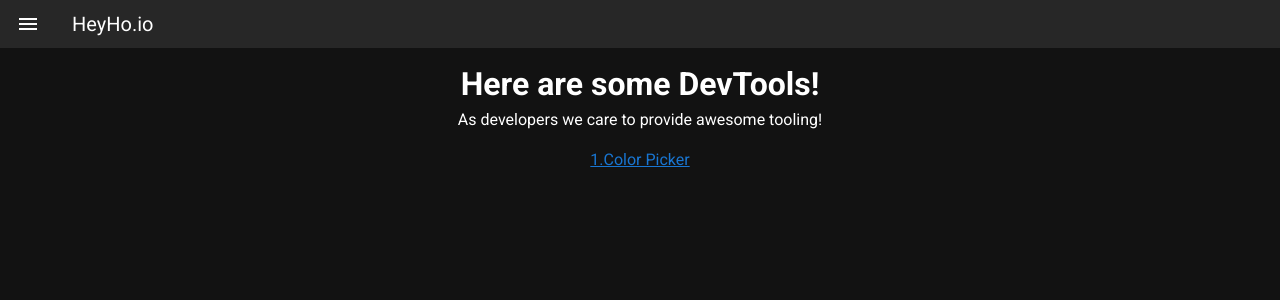
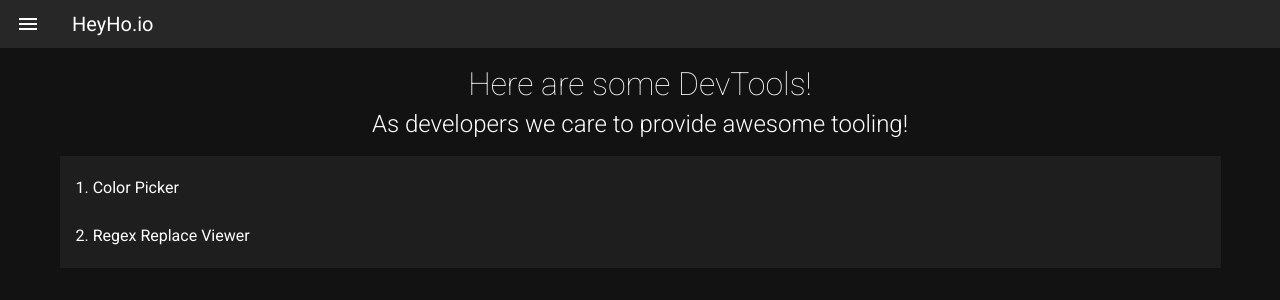
Before and after one commit to heyhoio/heyho, a Nuxt app: page / in a window 1280 px wide. Shown: the top 300 px of the page. Built offline with nearby package versions, Linux system fonts and the light colour scheme.

Commit message:
create regex replace viewer

```diff
--- a/pages/index.vue
+++ b/pages/index.vue
@@ -1,17 +1,28 @@
 <template>
   <v-layout column justify-center align-center>
-    <h1>Here are some DevTools!</h1>
-    <p>As developers we care to provide awesome tooling!</p>
-    <nuxt-link v-for="({ to, text }, index) in links" :key="to" :to="to"
-      >{{ index + 1 }}.{{ text }}</nuxt-link
-    >
+    <h1 class="font-weight-thin">Here are some DevTools!</h1>
+    <p class="headline font-weight-light">
+      As developers we care to provide awesome tooling!
+    </p>
+    <v-list width="100%">
+      <nuxt-link
+        v-for="({ to, text }, index) in links"
+        :key="to"
+        :to="to"
+        tag="v-list-item"
+        >{{ index + 1 }}. {{ text }}</nuxt-link
+      >
+    </v-list>
   </v-layout>
 </template>
 
 <script>
 export default {
   data: () => ({
-    links: [{ to: '/color-picker', text: 'Color Picker' }]
+    links: [
+      { to: '/color-picker', text: 'Color Picker' },
+      { to: '/regex-replace-viewer', text: 'Regex Replace Viewer' }
+    ]
   })
 }
 </script>
--- /dev/null
+++ b/pages/regex-replace-viewer.vue
@@ -0,0 +1,36 @@
+<template>
+  <v-layout column justify-center align-center>
+    <h1 class="font-weight-thin mb-5">Regex Replace Viewer</h1>
+    <v-flex>
+      <v-text-field v-model="regex" outlined label="RegEx" />
+      <v-text-field v-model="text" outlined label="Text" />
+      <v-text-field v-model="replaceBy" outlined label="Replace By" />
+    </v-flex>
+    <v-flex>
+      <p>Result:</p>
+      <p>{{ result }}</p>
+    </v-flex>
+  </v-layout>
+</template>
+
+<script lang="ts">
+import Vue from 'vue'
+
+export default Vue.extend({
+  name: 'RegexViewer',
+  data: () => ({
+    regex: '\\.',
+    replaceBy: ' replaced string here ',
+    text: 'mywebsite.com'
+  }),
+  computed: {
+    result() {
+      let regex: RegExp | string = ''
+      try {
+        regex = new RegExp(`${this.regex}`, 'g')
+      } catch (error) {}
+      return String(this.text).replace(regex, this.replaceBy)
+    }
+  }
+})
+</script>
```
